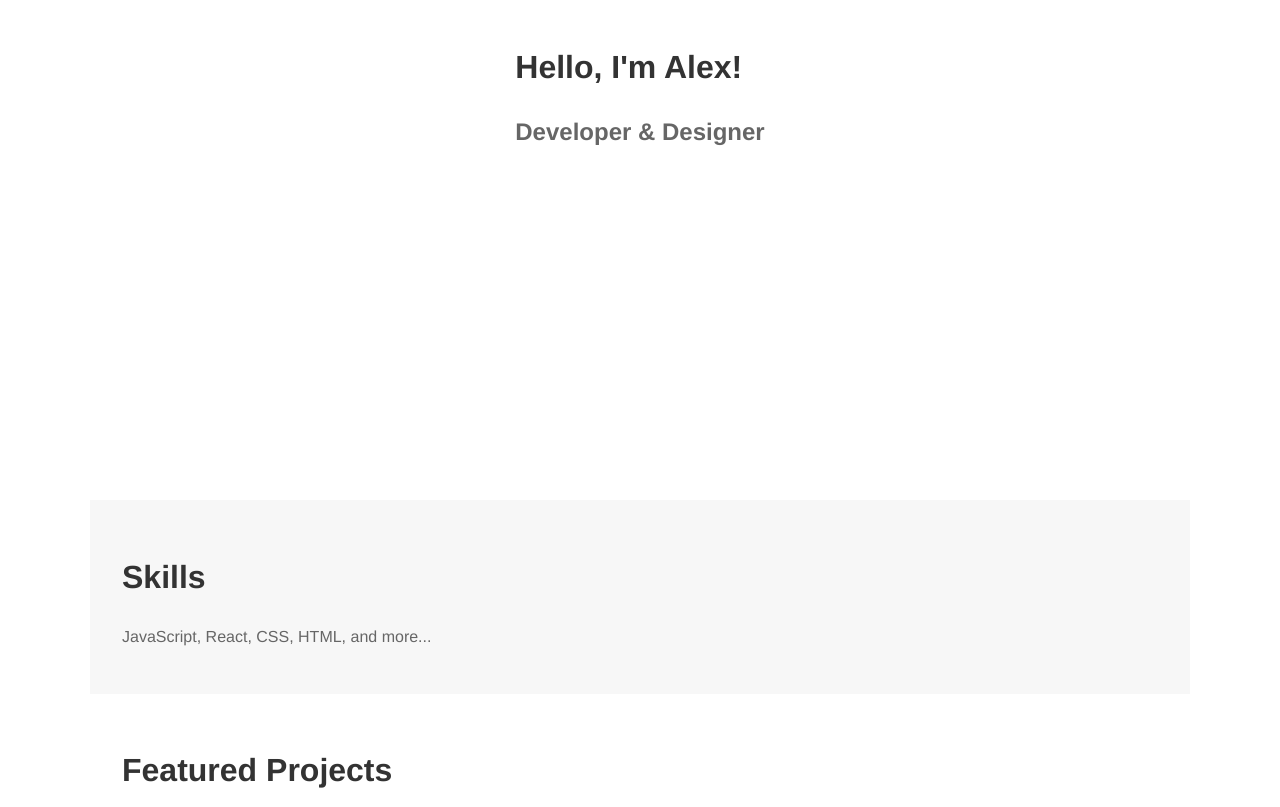
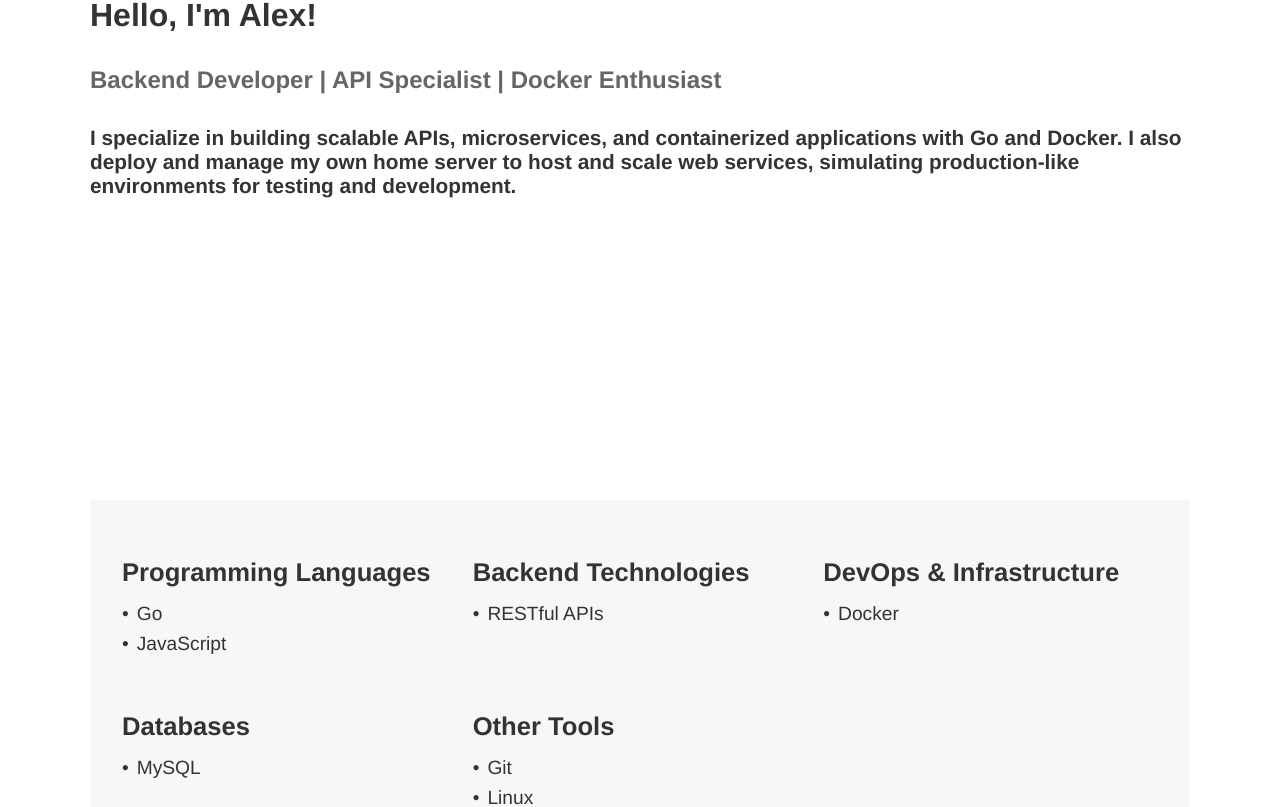
Before and after one commit to lexjulian/portfolio, a React (Vite) app: page / in a window 1280 px wide. Shown: the part 379-1186 px from the top of the page. Built offline with nearby package versions, Linux system fonts and the light colour scheme.

Commit message:
minor revision for the content of the pages

```diff
--- a/src/pages/Home.jsx
+++ b/src/pages/Home.jsx
@@ -12,8 +12,41 @@ const HeroSection = styled.section`
 const SkillsSection = styled.section`
   padding: ${({ theme }) => theme.spacing.large};
   background-color: ${({ theme }) => theme.colors.secondary};
+  display: grid;
+  grid-template-columns: repeat(auto-fit, minmax(250px, 1fr));
+  gap: ${({ theme }) => theme.spacing.medium};
+  color: ${({ theme }) => theme.colors.text};
 `;
 
+const SkillCategory = styled.div`
+  h3 {
+    font-size: 1.6rem;
+    margin-bottom: 1rem;
+    color: ${({ theme }) => theme.colors.Text};
+  }
+
+  ul {
+    list-style-type: none;
+    padding: 0;
+  }
+
+  ul li {
+    margin-bottom: 0.5rem;
+    font-size: 1.2rem;
+  }
+`;
+
+const SkillItem = styled.li`
+  display: flex;
+  align-items: center;
+  font-size: 1.2rem;
+
+  &::before {
+    content: "•";
+    margin-right: 8px;
+    color: ${({ theme }) => theme.colors.Text};
+  }
+`;
 const PortfolioSection = styled.section`
   padding: ${({ theme }) => theme.spacing.large};
 `;
@@ -27,26 +60,66 @@ const SubTitle = styled.h2`
   color: ${({ theme }) => theme.colors.subtleText};
 `;
 
+const SubTitle2 = styled.h2`
+  font-size: 1.3rem;
+  color: ${({ theme }) => theme.colors.Text};
+`;
+
+
 function Home() {
     return (
         <div className="container">
             <HeroSection>
                 <div>
                     <Title>Hello, I'm Alex!</Title>
-          <SubTitle>Developer & Designer</SubTitle>
+                    <SubTitle>Backend Developer | API Specialist | Docker Enthusiast</SubTitle>
+                    <SubTitle2>I specialize in building scalable APIs, microservices, and containerized applications with Go and Docker. I also deploy and manage my own home server to host and scale web services, simulating production-like environments for testing and development.</SubTitle2>
                 </div>
             </HeroSection>
 
             <SkillsSection>
-        <h2>Skills</h2>
-        <p>JavaScript, React, CSS, HTML, and more...</p>
+                <SkillCategory>
+                    <h3>Programming Languages</h3>
+                    <ul>
+                        <SkillItem>Go</SkillItem>
+                        <SkillItem>JavaScript</SkillItem>
+                    </ul>
+                </SkillCategory>
+
+                <SkillCategory>
+                    <h3>Backend Technologies</h3>
+                    <ul>
+                        <SkillItem>RESTful APIs</SkillItem>
+                    </ul>
+                </SkillCategory>
+
+                <SkillCategory>
+                    <h3>DevOps & Infrastructure</h3>
+                    <ul>
+                        <SkillItem>Docker</SkillItem>
+                    </ul>
+                </SkillCategory>
+
+                <SkillCategory>
+                    <h3>Databases</h3>
+                    <ul>
+                        <SkillItem>MySQL</SkillItem>
+                    </ul>
+                </SkillCategory>
+
+                <SkillCategory>
+                    <h3>Other Tools</h3>
+                    <ul>
+                        <SkillItem>Git</SkillItem>
+                        <SkillItem>Linux</SkillItem>
+                    </ul>
+                </SkillCategory>
             </SkillsSection>
 
             <PortfolioSection>
                 <h2>Featured Projects</h2>
                 <p>Check out some of my latest work...</p>
             </PortfolioSection>
-
         </div>
     );
 }
--- a/src/pages/Projects.jsx
+++ b/src/pages/Projects.jsx
@@ -3,32 +3,32 @@ function Projects() {
   const projects = [
     {
       id: 1,
-      title: "React Portfolio Website",
+      title: "Project Container",
       image: "https://via.placeholder.com/300x200", // Add your own image
-      description: "A modern portfolio website built with React, showcasing various projects.",
-      link: "/project/react-portfolio"
+      description: "Enter the project description",
+      link: "/project/sample-project"
     },
     {
       id: 2,
-      title: "JavaScript Weather App",
+      title: "Project Container",
       image: "https://via.placeholder.com/300x200", // Add your own image
-      description: "A simple weather application that fetches data from an API.",
-      link: "/project/weather-app"
+      description: "Enter the project description",
+      link: "/project/sample-project"
     },
     // Add more projects here...
     {
       id: 3,
-      title: "JavaScript Weather App",
+      title: "Project Container",
       image: "https://via.placeholder.com/300x200", // Add your own image
-      description: "A simple weather application that fetches data from an API.",
-      link: "/project/weather-app"
+      description: "Enter the project description",
+      link: "/project/sample-project"
     },
     {
       id: 4,
-      title: "JavaScript Weather App",
+      title: "Project Container",
       image: "https://via.placeholder.com/300x200", // Add your own image
-      description: "A simple weather application that fetches data from an API.",
-      link: "/project/weather-app"
+      description: "Enter the project description",
+      link: "/project/sample-project"
     },
 
   ];
```
Lines whose indentation alone changed are shown as unchanged.
